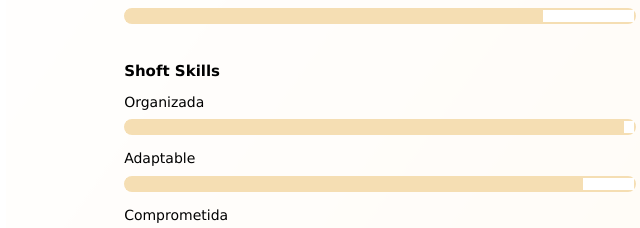
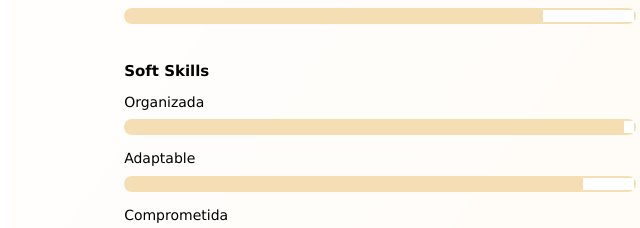
Before and after one commit to celiamartin11/Personal-Project-CV-JavaScript, a website: page src/html/index.html in a window 1280 px wide. Shown: the part 2905-3133 px from the top of the page, 96-736 px from the left. Drawn offline with nearby package versions, Linux system fonts and the light colour scheme; files that its build step writes are made by us from their sources; files whose address does not match are found by name.

Commit message:
soft skills

```diff
--- a/src/html/index.html
+++ b/src/html/index.html
@@ -200,7 +200,7 @@
           <progress class="line-skills" max="100" value="82"></progress>
         </article>
         <article>
-          <h2 class="personal-skills">Shoft Skills</h2>
+          <h2 class="personal-skills">Soft Skills</h2>
           <h3 class="name-skills">Organizada</h3>
           <progress class="line-skills" max="100" value="98"></progress>
           <h3 class="name-skills">Adaptable</h3>
```
